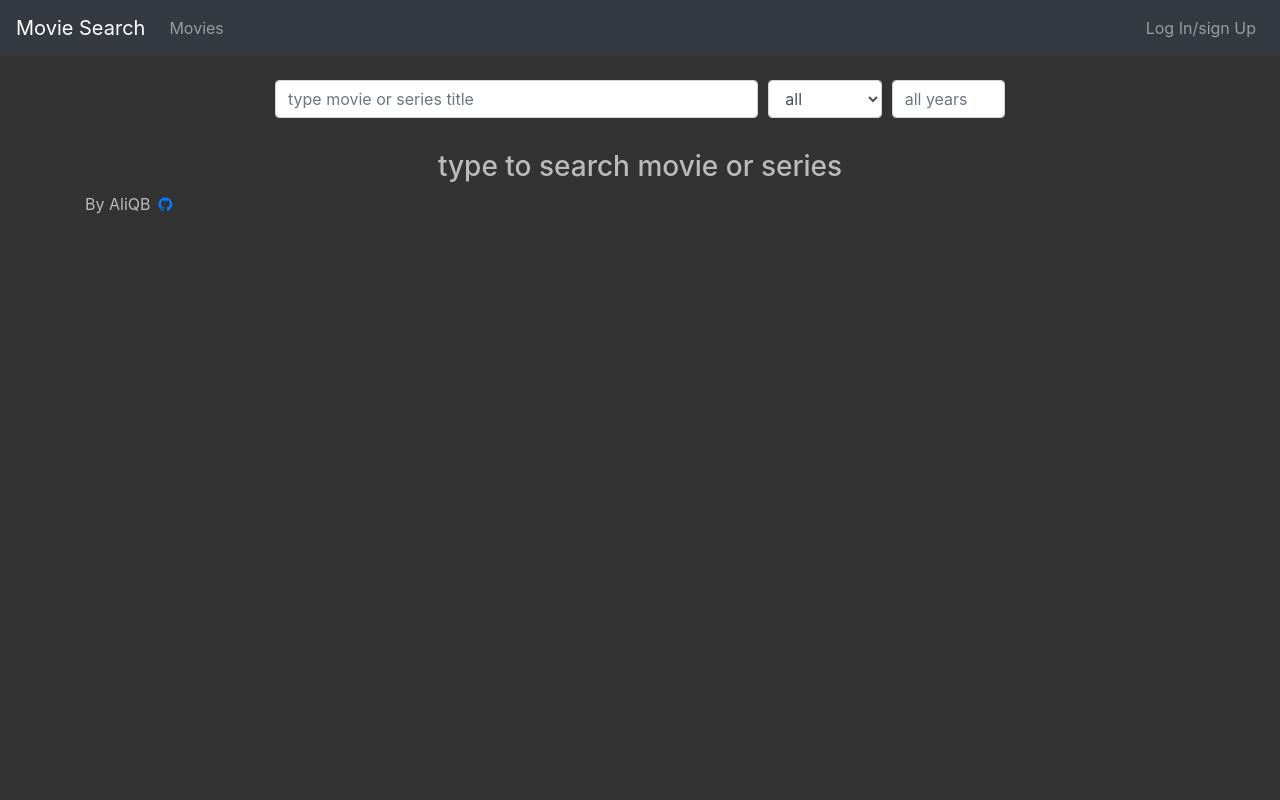
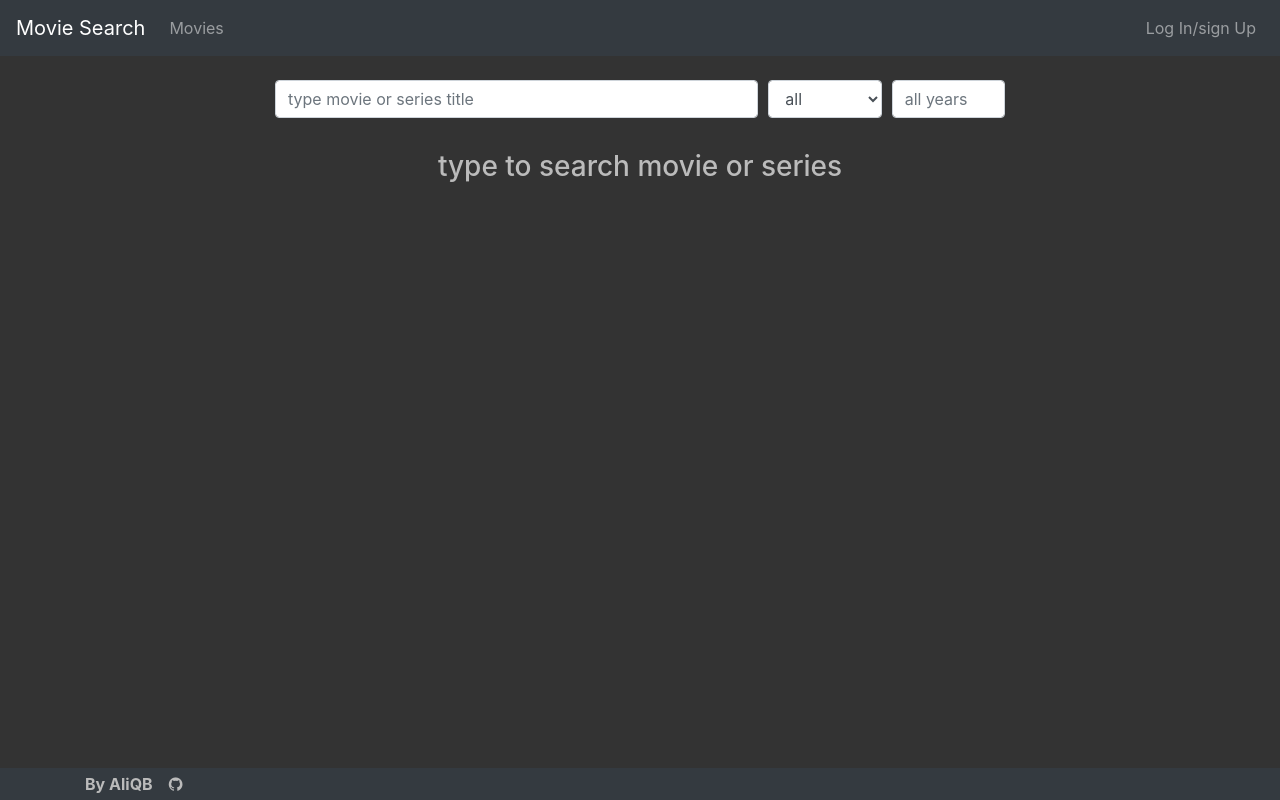
Before and after one commit to aliqb/whatchList, an Angular app: page /movies in a window 1280 px wide. Built offline with nearby package versions, Linux system fonts and the light colour scheme.

Commit message:
style and finish footer

```diff
--- a/src/app/footer/footer.component.css
+++ b/src/app/footer/footer.component.css
@@ -0,0 +1,17 @@
+footer{
+    background-color: #343a40;
+    color: var(--secondry-color);
+    font-weight: bold;
+    position: fixed;
+    bottom: 0;
+    left: 0;
+    width: 100%;
+}
+a{
+    color: var(--secondry-color);
+
+}
+a:hover{
+    color: darkblue;
+
+}
--- a/src/app/footer/footer.component.html
+++ b/src/app/footer/footer.component.html
@@ -1,7 +1,7 @@
 <footer>
     <div class="container">
-        <ul class="list-inline">
-            <li class="list-inline-item">By AliQB</li>
+        <ul class="list-inline py-1 m-0">
+            <li class="list-inline-item mr-3">By AliQB</li>
             <li class="list-inline-item">
                 <a href="https://github.com/aliqb" target="_blank">
                     <i class="fa fa-github" aria-hidden="true"></i>
```
